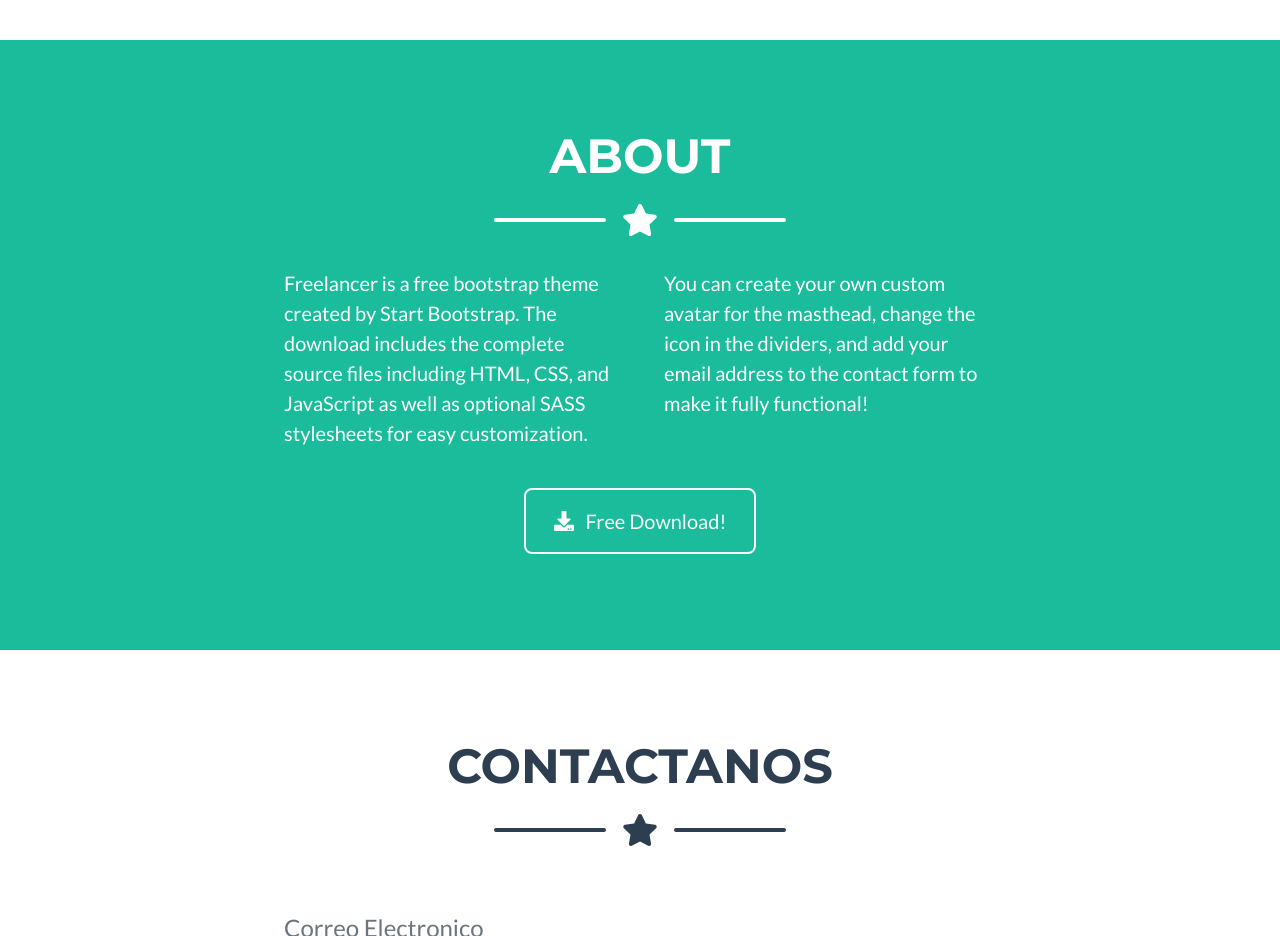
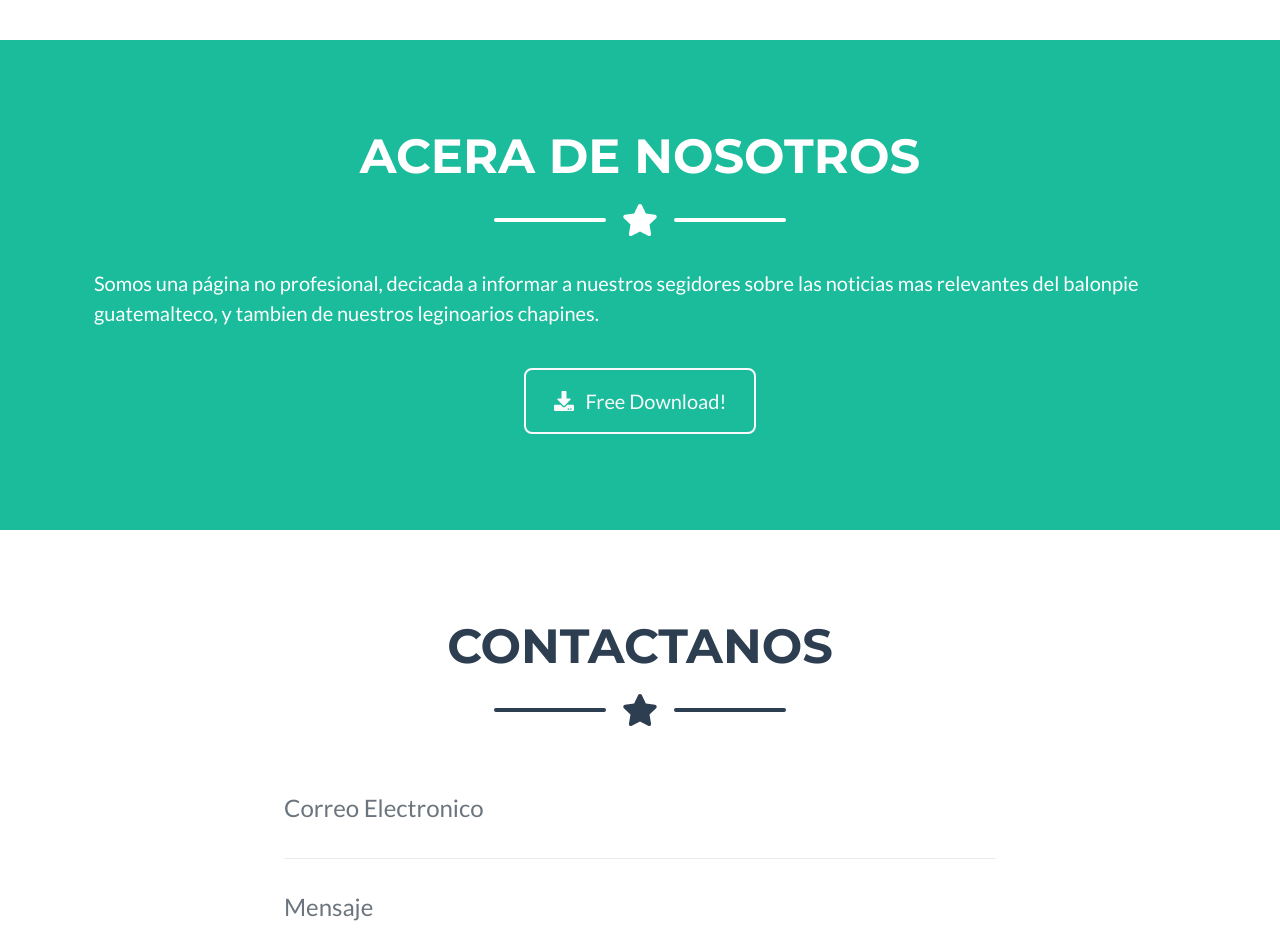
Before and after one commit to DanielEnGitHub/paginaIFC, a plain HTML site: page index.html in a window 1280 px wide. Shown: the part 1460-2396 px from the top of the page. Drawn offline with nearby package versions, Linux system fonts and the light colour scheme.

Commit message:
Acerca de, modificado

```diff
--- a/index.html
+++ b/index.html
@@ -135,7 +135,7 @@ El uruguayo Egidio Arévalo Ríos de 39 años, es el nuevo refuerzo de Sacachisp
         <section class="page-section bg-primary text-white mb-0" id="about">
             <div class="container">
                 <!-- About Section Heading-->
-                <h2 class="page-section-heading text-center text-uppercase text-white">About</h2>
+                <h2 class="page-section-heading text-center text-uppercase text-white">Acera de Nosotros</h2>
                 <!-- Icon Divider-->
                 <div class="divider-custom divider-light">
                     <div class="divider-custom-line"></div>
@@ -144,8 +144,7 @@ El uruguayo Egidio Arévalo Ríos de 39 años, es el nuevo refuerzo de Sacachisp
                 </div>
                 <!-- About Section Content-->
                 <div class="row">
-                    <div class="col-lg-4 ml-auto"><p class="lead">Freelancer is a free bootstrap theme created by Start Bootstrap. The download includes the complete source files including HTML, CSS, and JavaScript as well as optional SASS stylesheets for easy customization.</p></div>
-                    <div class="col-lg-4 mr-auto"><p class="lead">You can create your own custom avatar for the masthead, change the icon in the dividers, and add your email address to the contact form to make it fully functional!</p></div>
+                    <div class="col ml-auto"><p class="lead">Somos una página no profesional, decicada a informar a nuestros segidores sobre las noticias mas relevantes del balonpie guatemalteco, y tambien de nuestros leginoarios chapines.</p></div>
                 </div>
                 <!-- About Section Button-->
                 <div class="text-center mt-4">
@@ -214,7 +213,8 @@ El uruguayo Egidio Arévalo Ríos de 39 años, es el nuevo refuerzo de Sacachisp
                         <a class="btn btn-outline-light btn-social mx-1" href="https://www.youtube.com/channel/UC_nabx1Qpay9hwl-hM8GCog"><i class="fab fa-fw fa-youtube"></i></a>
 
                     </div>
-                    <!-- Footer About Text
+                    <!-- Footer About
+                         Text
                     <div class="col-lg-4">
                         <h4 class="text-uppercase mb-4">About Freelancer</h4>
                         <p class="lead mb-0">
```
